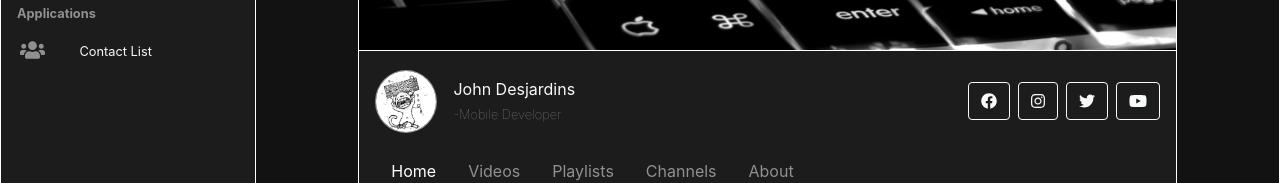
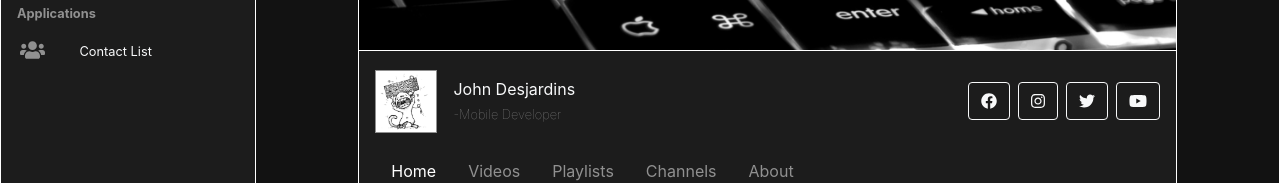
Before and after one commit to Desj0251/Portfolio-Website, a React (Create React App) app: page / in a window 1280 px wide. Shown: the part 255-438 px from the top of the page. Built offline with nearby package versions, Linux system fonts and the light colour scheme.

Commit message:
Thursday March 14th

```diff
--- a/src/components/home/Home.css
+++ b/src/components/home/Home.css
@@ -54,7 +54,7 @@
     width : 100%;
 }
 .avatar {
-    border-radius : 50%;
+    /* border-radius : 50%; */
     border : solid 1px #909090;
 }
 .muted {
--- a/src/components/shell/data.js
+++ b/src/components/shell/data.js
@@ -47,7 +47,7 @@ export const _SIDE_NAV_APPS = [
   new _navitem(   'APP_001',
                   'Contact List',
                   'fas fa-users',
-                  Checklist )
+                  Checklist ),
 ];
 export const _TOP_NAV_LIST = [
   new _navitem(   'TOP_001',
```
